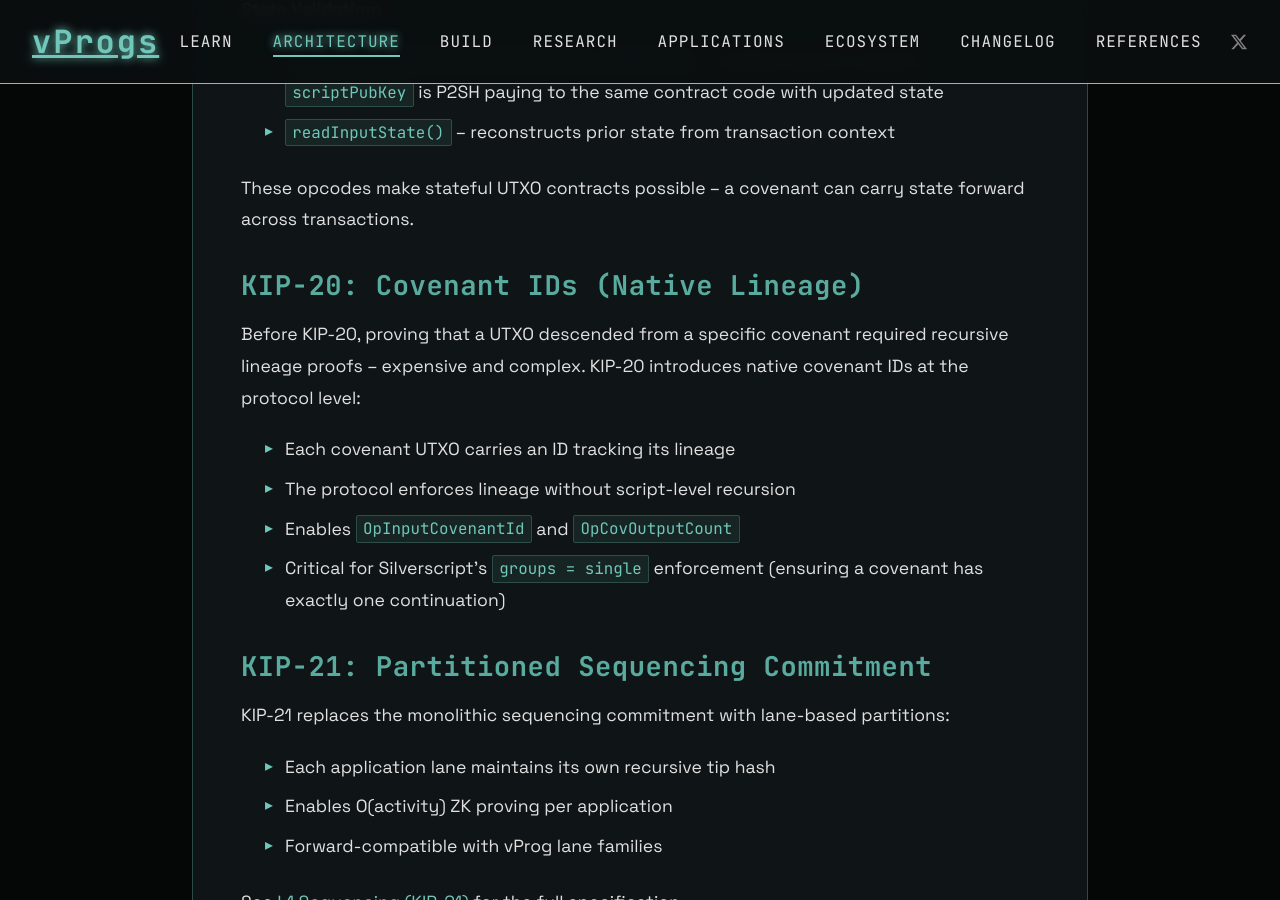
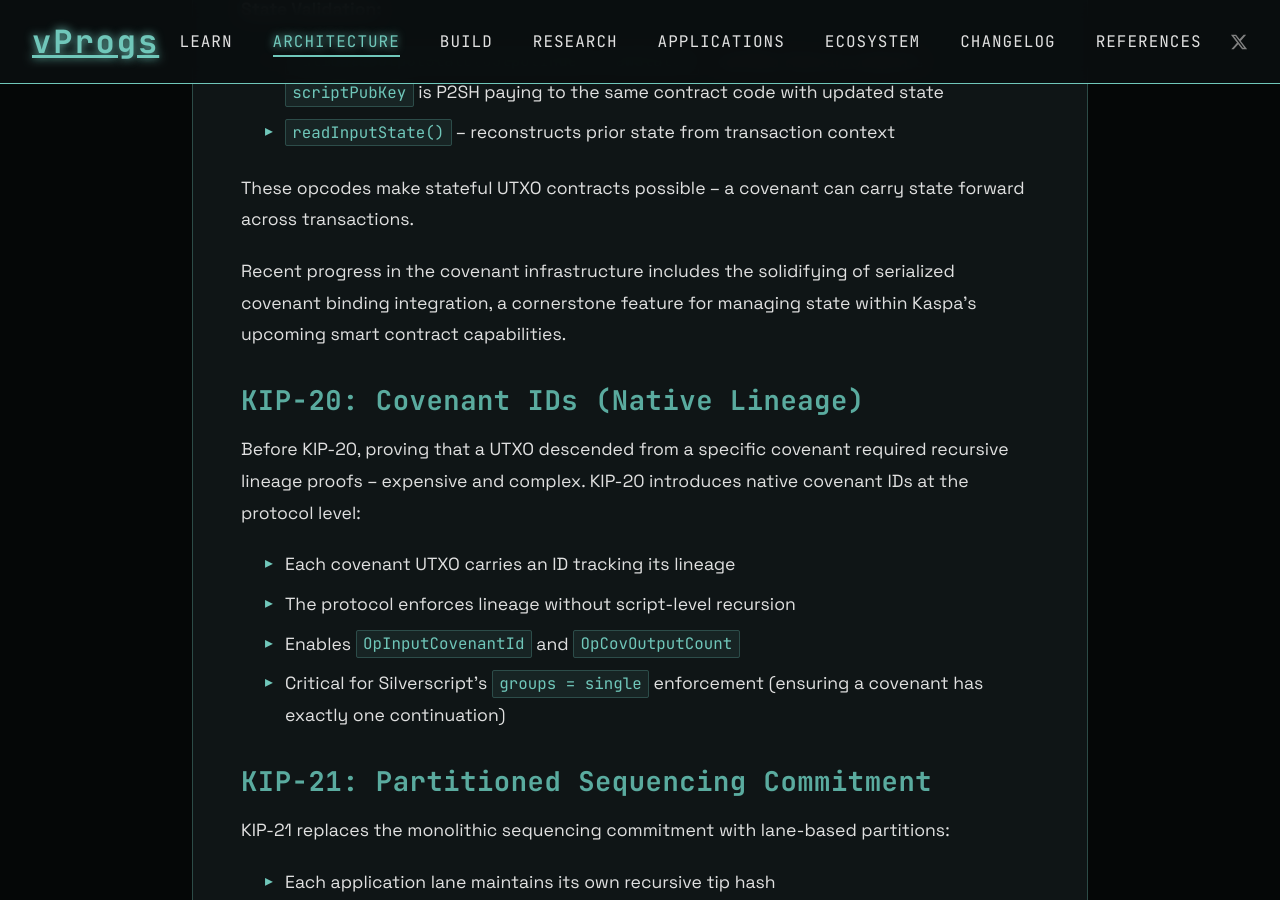
Before and after one commit to creative-inference/vprogs.xyz, a Jekyll site: the page built from architecture/covenants.md, in a window 1280 px wide and 900 px high, scrolled down 5555 px. Built offline with Jekyll 4.4.1, drawn with Linux system fonts in a browser that asks for light colours.

Commit message:
Update KIP-17 section with serialized covenant binding integration [auto]

```diff
--- a/architecture/covenants.md
+++ b/architecture/covenants.md
@@ -143,6 +143,10 @@ KIP-17 adds the auth and covenant binding system that [Silverscript's](/architec
 - `readInputState()` -- reconstructs prior state from transaction context
 
 These opcodes make stateful UTXO contracts possible -- a covenant can carry state forward across transactions.
+
+
+
+Recent progress in the covenant infrastructure includes the solidifying of serialized covenant binding integration, a cornerstone feature for managing state within Kaspa's upcoming smart contract capabilities.
 
 ### KIP-20: Covenant IDs (Native Lineage)
 
```
